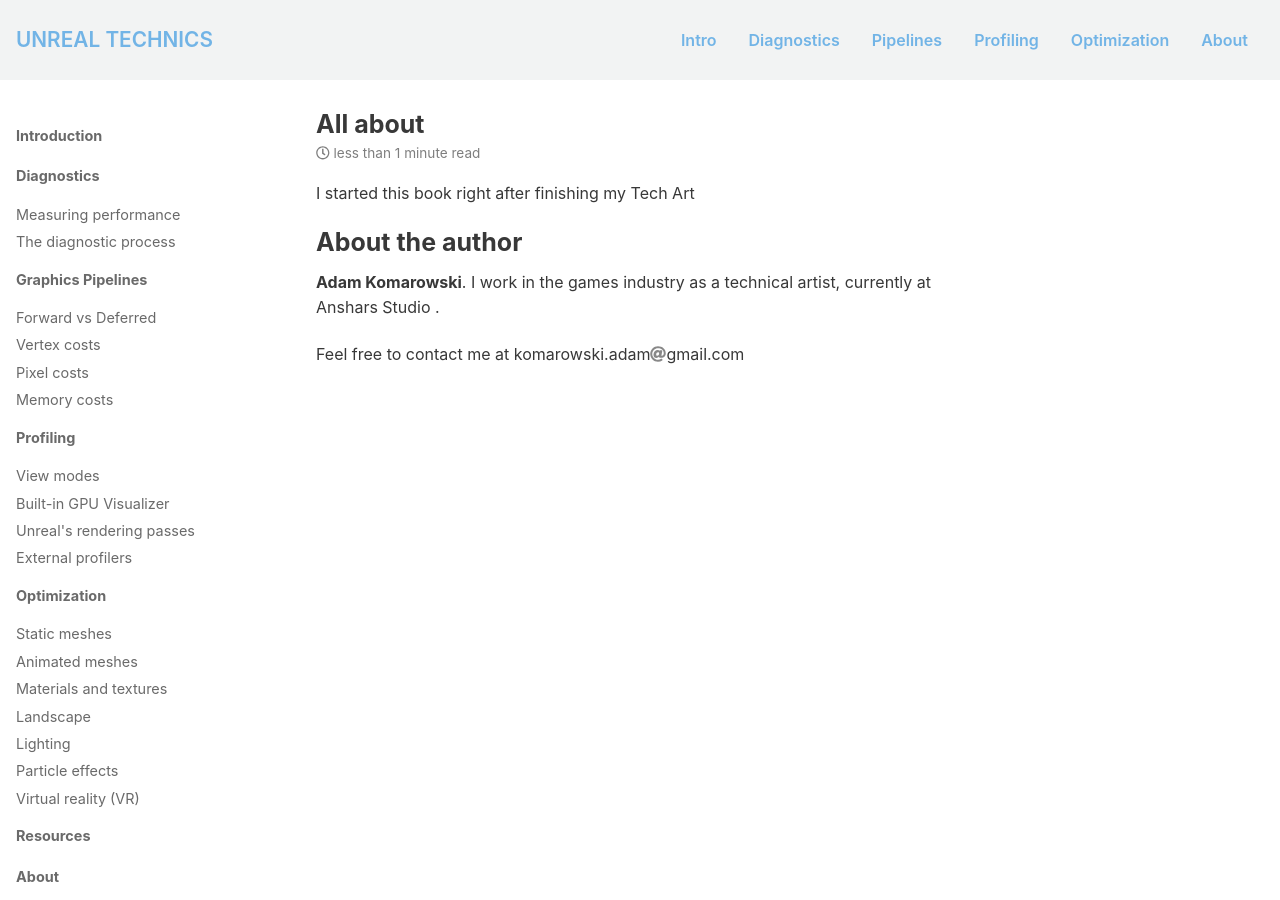
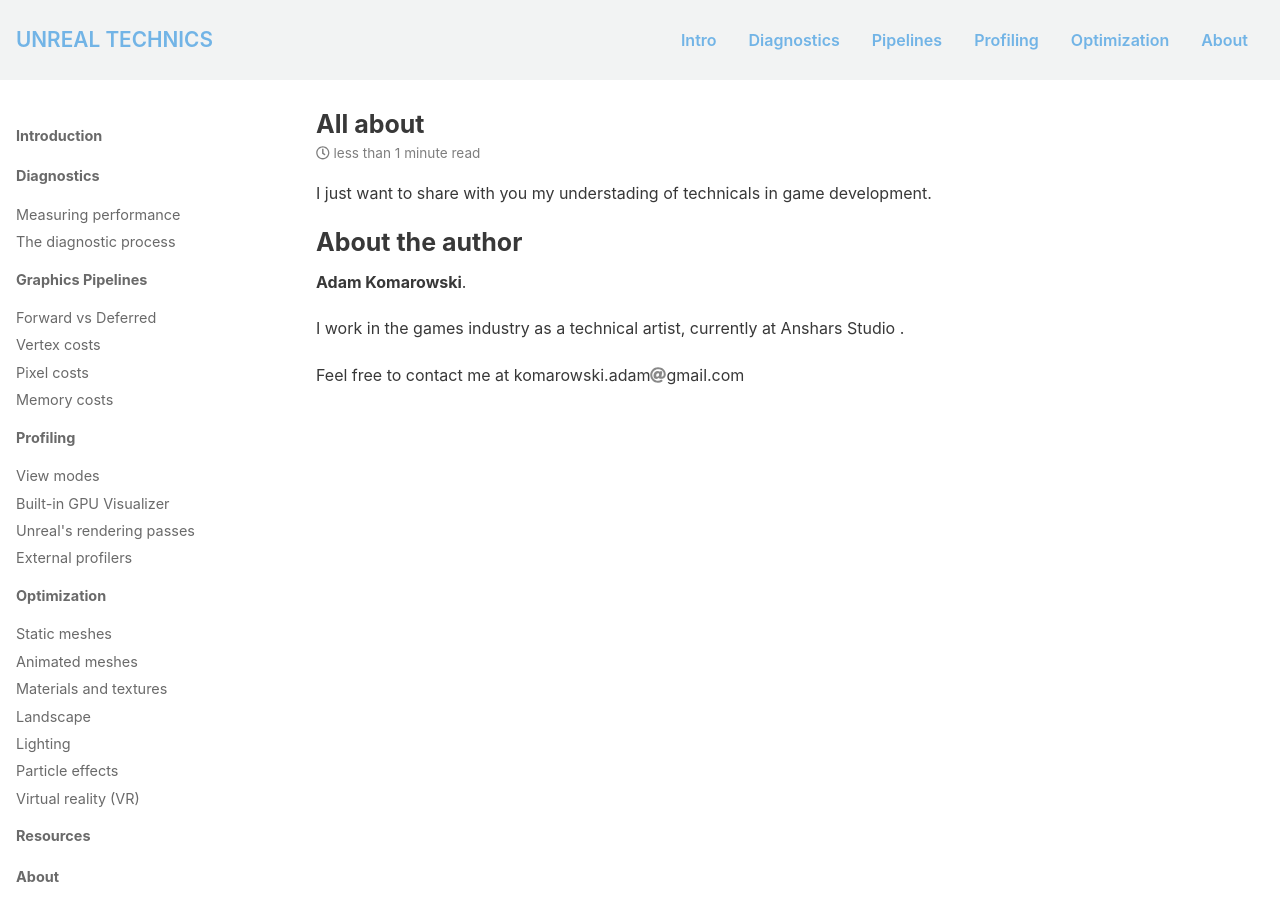
Before and after one commit to AdamKomarowski/unrealtechart, a Jekyll site: the page built from book/about/index.md, in a window 1280 px wide and 900 px high. Built offline with Jekyll 4.4.1, drawn with Linux system fonts in a browser that asks for light colours; nearby versions of some CDN libraries.

Commit message:
Update index.md

```diff
--- a/book/about/index.md
+++ b/book/about/index.md
@@ -6,10 +6,12 @@ permalink: "/book/about/"
 
 {% include custom/inline-icons.md %}
 
-I&nbsp;started this book right after finishing my Tech&nbsp;Art&nbsp;
+I just want to share with you my understading of technicals in game development.
 
 # About the author
 
-__Adam Komarowski__. I work in the games industry as a technical artist, currently at Anshars&nbsp;Studio&nbsp;.
+__Adam Komarowski__.
+
+I work in the games industry as a technical artist, currently at Anshars&nbsp;Studio&nbsp;.
 
 Feel free to contact me at komarowski.adam<i class="fa fa-at" aria-hidden="true" style="color: #888;"></i><span style="color: rgba(0,0,0,0); font-size: 0;">&nbsp;at&nbsp;</span>gmail.com
```
